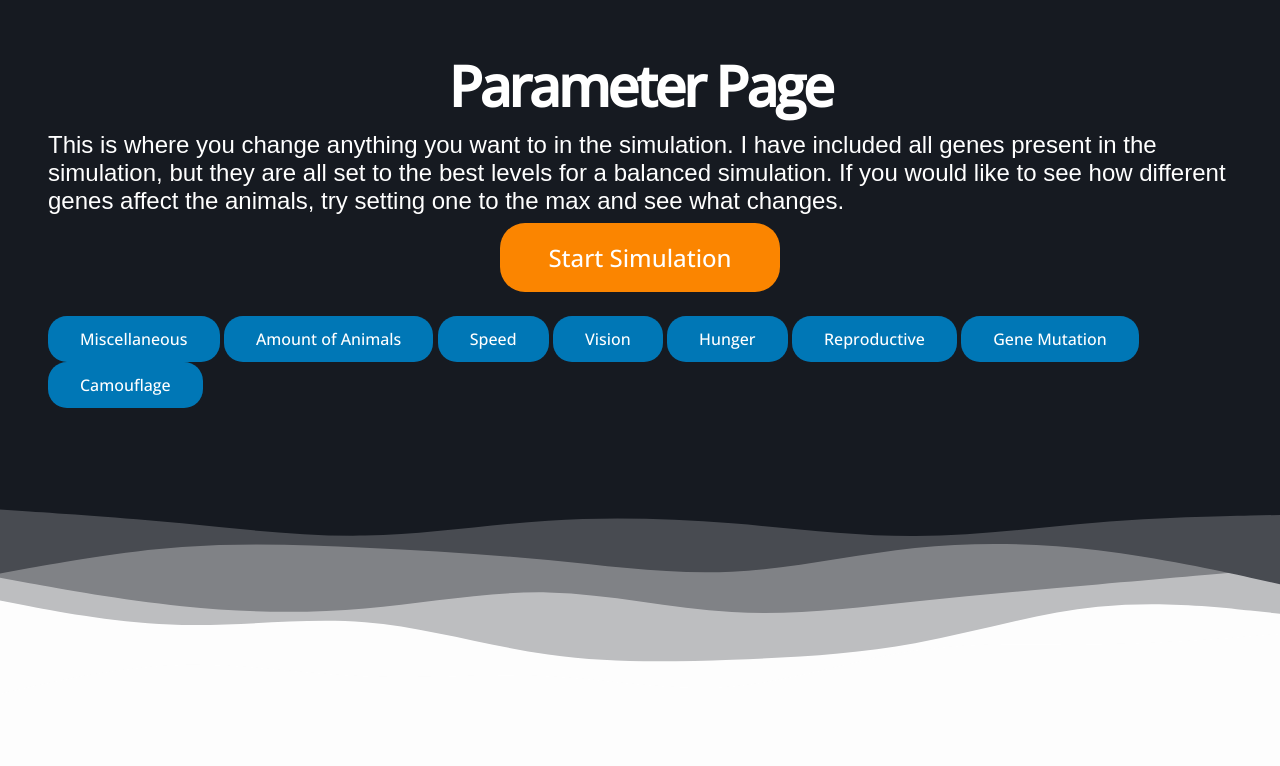
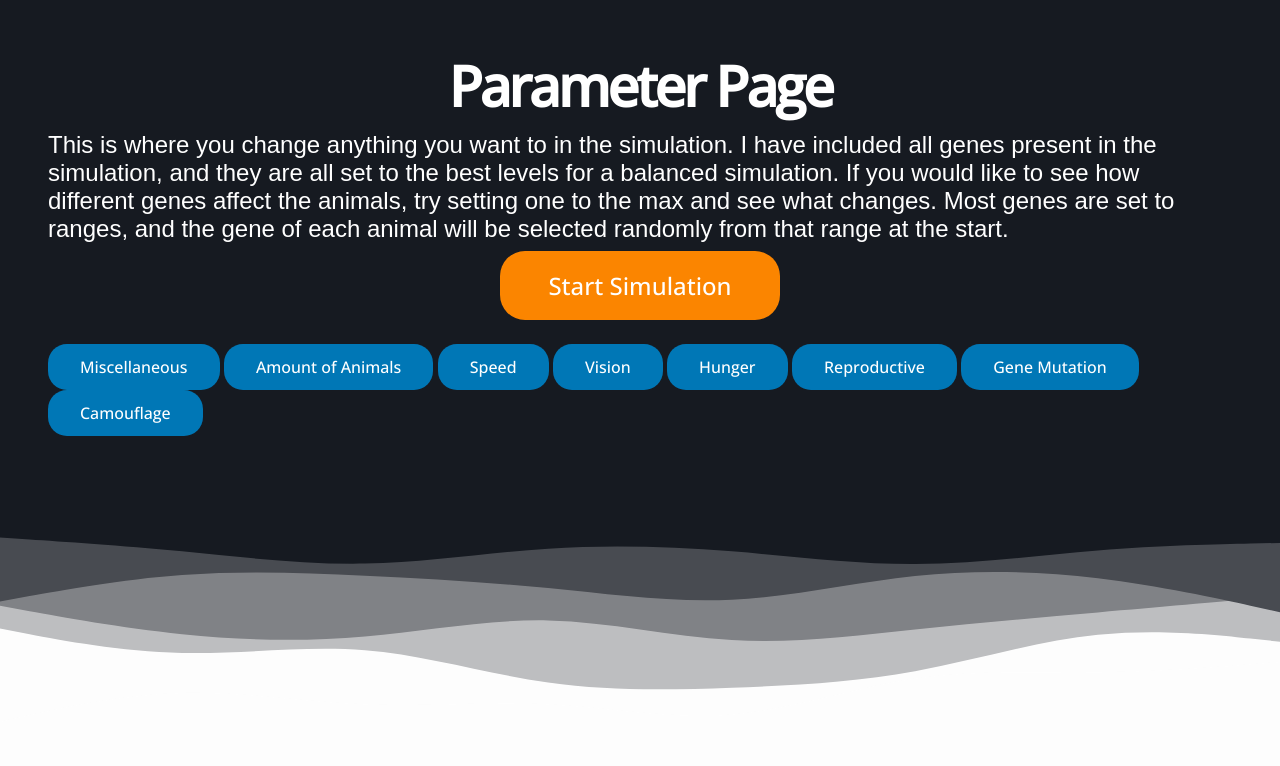
Before and after one commit to Jax-Hax/Natural-Selection, a SvelteKit app: page /simulation in a window 1280 px wide. Shown: the top 766 px of the page. Built offline with nearby package versions, Linux system fonts and the light colour scheme; a web font is replaced by a local one.

Commit message:
added some params back to game

```diff
--- a/src/routes/simulation/+page.svelte
+++ b/src/routes/simulation/+page.svelte
@@ -66,9 +66,9 @@
 		<h1>Parameter Page</h1>
 		<p>
 			This is where you change anything you want to in the simulation. I have included all genes
-			present in the simulation, but they are all set to the best levels for a balanced simulation.
+			present in the simulation, and they are all set to the best levels for a balanced simulation.
 			If you would like to see how different genes affect the animals, try setting one to the max
-			and see what changes.
+			and see what changes. Most genes are set to ranges, and the gene of each animal will be selected randomly from that range at the start.
 		</p>
 		<a href="/simulation/play" id="startButton"><button id="simButton">Start Simulation</button></a>
 		<div style="padding-top: 1em">
@@ -178,6 +178,16 @@
 	<div class="spacer whiteToBlack" />
 	<div class="geneCatagory1" id="vision">
 			<h1>Vision</h1>
+			<p>This is how close predators have to be for animals to see them and start running away.</p>
+			<h2>Mice</h2>
+		<!--range slider with two values-->
+		<RangeSlider range float pips pipstep={5} all="label" bind:values={$miceSpeed} max={30} />
+		<h2>Snakes</h2>
+		<!--range slider with two values-->
+		<RangeSlider range float pips pipstep={5} all="label" bind:values={$snakeSpeed} max={30} />
+		<h2>Cats</h2>
+		<!--range slider with two values-->
+		<RangeSlider range float pips pipstep={5} all="label" bind:values={$catSpeed} max={30} />
 	</div>
 	<div class="spacer blackToWhite" />
 	<div class="geneCatagory2" id="hunger">
```
